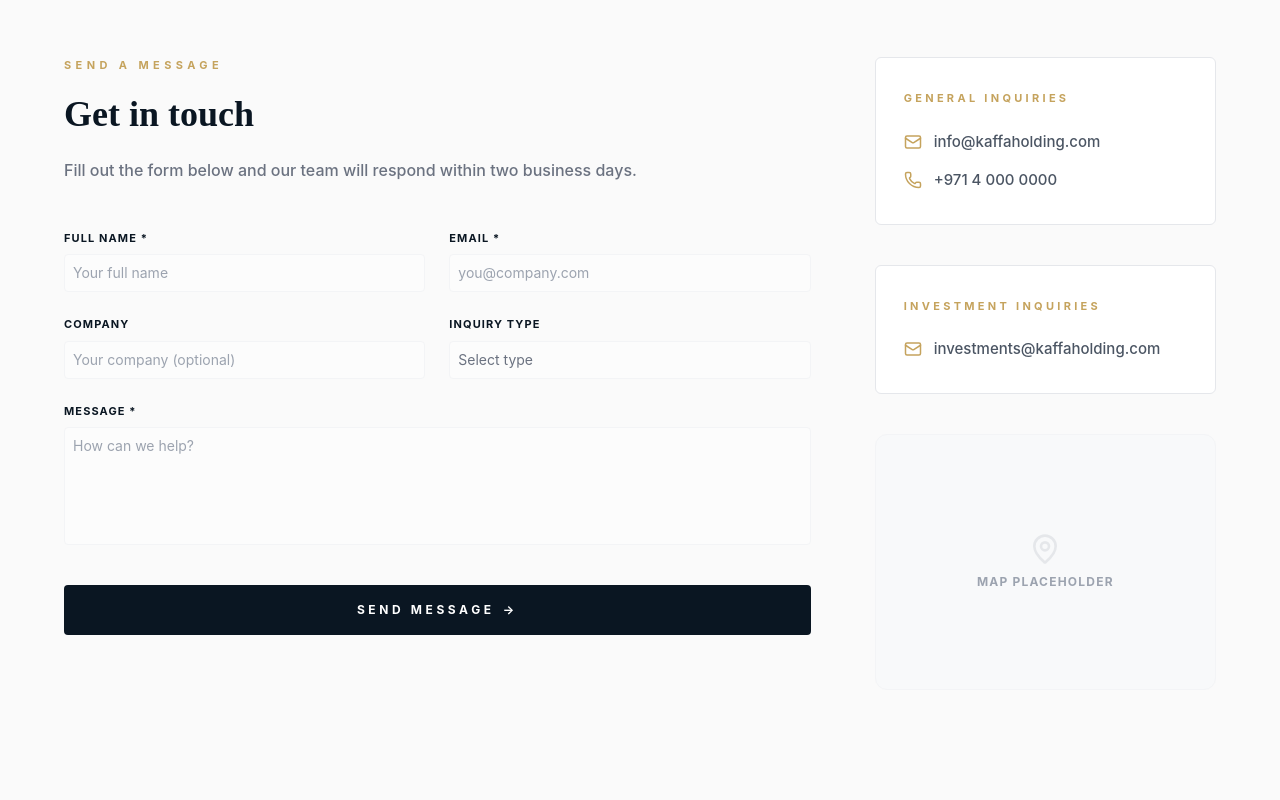
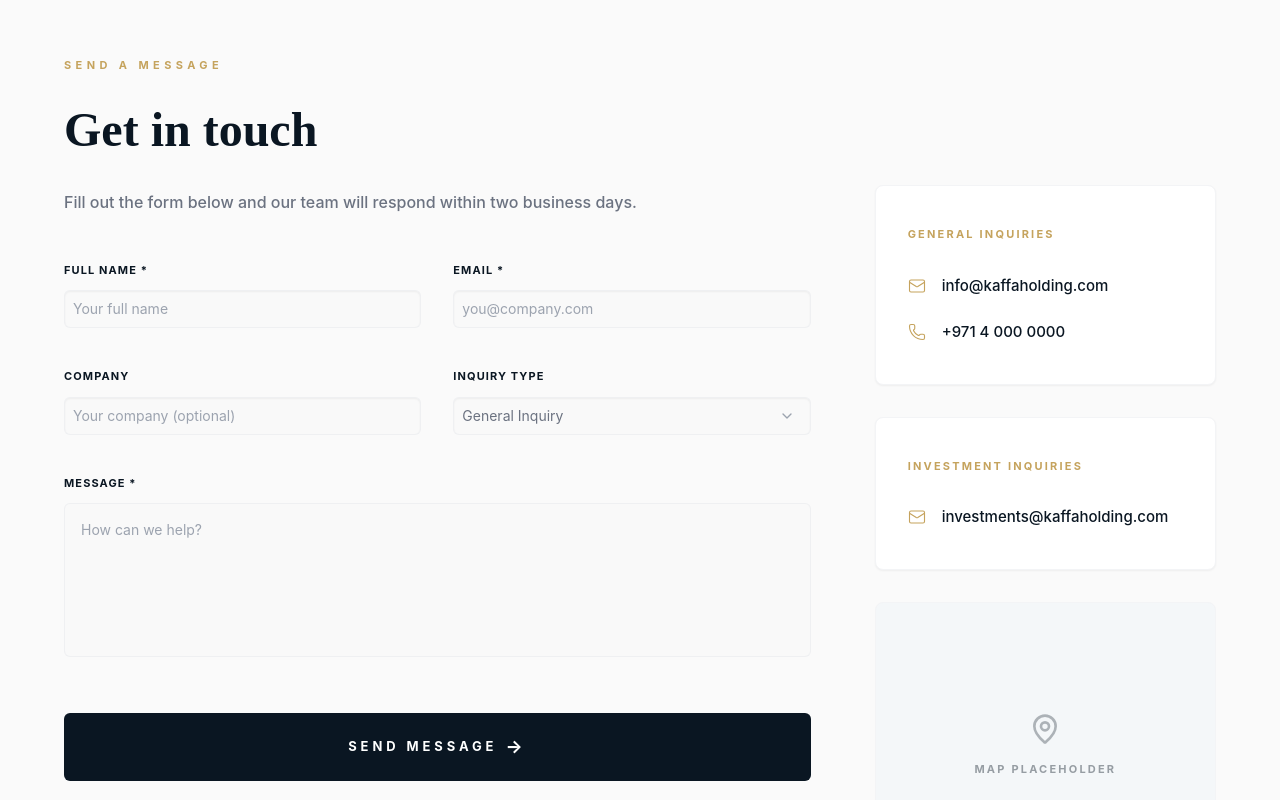
Before and after one commit to dawaisthename/kaffa_investment_holdings, a React (Vite) app: page /contact in a window 1280 px wide. Shown: the part 520-1320 px from the top of the page. Built offline with nearby package versions, Linux system fonts and the light colour scheme.

Commit message:
fix:made some simple changes

```diff
--- a/src/components/Contact/ContactForm.jsx
+++ b/src/components/Contact/ContactForm.jsx
@@ -1,4 +1,4 @@
-import { Mail, Phone, MapPin } from "lucide-react";
+import { Mail, Phone, MapPin, ChevronDown } from "lucide-react";
 
 export default function ContactForm() {
   return (
@@ -9,7 +9,7 @@ export default function ContactForm() {
           <span className="text-[#c5a35d] uppercase tracking-[0.4em] text-[11px] font-bold mb-5 block">
             Send a Message
           </span>
-          <h2 className="text-4xl font-serif text-[#0a1622] font-bold mb-6">
+          <h2 className="text-[48px] font-serif text-[#0a1622] font-bold mb-6">
             Get in touch
           </h2>
           <p className="text-gray-500 mb-12 font-medium">
@@ -17,103 +17,115 @@ export default function ContactForm() {
             business days.
           </p>
 
-          <form className="grid grid-cols-1 md:grid-cols-2 gap-6">
-            <div className="flex flex-col gap-2">
+          <form className="grid grid-cols-1 md:grid-cols-2 gap-x-8 gap-y-10">
+            {/* Input Wrapper Style for shadow and background */}
+            {[
+              {
+                label: "Full Name *",
+                placeholder: "Your full name",
+                type: "text",
+              },
+              {
+                label: "Email *",
+                placeholder: "you@company.com",
+                type: "email",
+              },
+              {
+                label: "Company",
+                placeholder: "Your company (optional)",
+                type: "text",
+              },
+            ].map((field, idx) => (
+              <div key={idx} className="flex flex-col gap-3">
+                <label className="text-[#0a1622] text-[11px] font-bold uppercase tracking-widest">
+                  {field.label}
+                </label>
+                <input
+                  type={field.type}
+                  placeholder={field.placeholder}
+                  className="bg-[#f9f9f9] border border-gray-200/50 p-2 rounded-md outline-none focus:border-[#c5a35d] focus:ring-1 focus:ring-[#c5a35d] transition-all text-sm shadow-[inset_0_1px_2px_rgba(0,0,0,0.05)]"
+                />
+              </div>
+            ))}
+
+            {/* Inquiry Type Select */}
+            <div className="flex flex-col gap-3">
               <label className="text-[#0a1622] text-[11px] font-bold uppercase tracking-widest">
-                Full Name *
-              </label>
-              <input
-                type="text"
-                placeholder="Your full name"
-                className="bg-[#fcfcfc] border border-gray-100 p-2 rounded outline-none focus:border-[#c5a35d] transition-all text-sm"
-              />
-            </div>
-            <div className="flex flex-col gap-2">
-              <label className="text-[#0a1622]  text-[11px] font-bold uppercase tracking-widest">
-                Email *
-              </label>
-              <input
-                type="email"
-                placeholder="you@company.com"
-                className="bg-[#fcfcfc] border border-gray-100 p-2 rounded outline-none focus:border-[#c5a35d] transition-all text-sm"
-              />
-            </div>
-            <div className="flex flex-col gap-2">
-              <label className="text-[#0a1622] text-[11px] font-bold uppercase tracking-widest">
-                Company
-              </label>
-              <input
-                type="text"
-                placeholder="Your company (optional)"
-                className="bg-[#fcfcfc] border border-gray-100 p-2 rounded outline-none focus:border-[#c5a35d] transition-all text-sm"
-              />
-            </div>
-            <div className="flex flex-col gap-2">
-              <label className="text-[#0a1622]  text-[11px] font-bold uppercase tracking-widest">
                 Inquiry Type
               </label>
-              <select className="bg-[#fcfcfc] border border-gray-100 p-2 rounded outline-none focus:border-[#c5a35d] transition-all text-sm text-gray-500 appearance-none">
-                <option>Select type</option>
-                <option>Investment</option>
-                <option>Partnership</option>
-                <option>Media</option>
-              </select>
+              <div className="relative">
+                <select className="w-full bg-[#f9f9f9] border border-gray-200/50 p-2 rounded-md outline-none focus:border-[#c5a35d] focus:ring-1 focus:ring-[#c5a35d] transition-all text-sm text-gray-500 appearance-none shadow-[inset_0_1px_2px_rgba(0,0,0,0.05)] cursor-pointer">
+                  <option>General Inquiry</option>
+                  <option>Investment Inquiry</option>
+                  <option>Partnership</option>
+                  <option>Media / Press</option>
+                  <option>Careers</option>
+                </select>
+                <ChevronDown
+                  size={16}
+                  className="absolute right-4 top-1/2 -translate-y-1/2 text-gray-400 pointer-events-none"
+                />
+              </div>
             </div>
-            <div className="md:col-span-2 flex flex-col gap-2">
-              <label className="text-[#0a1622] text-[11px] font-bold uppercase tracking-widest font-sans">
+
+            {/* Message Area */}
+            <div className="md:col-span-2 flex flex-col gap-3">
+              <label className="text-[#0a1622] text-[11px] font-bold uppercase tracking-widest">
                 Message *
               </label>
               <textarea
-                rows="5"
+                rows="6"
                 placeholder="How can we help?"
-                className="bg-[#fcfcfc] border border-gray-100 p-2 rounded outline-none focus:border-[#c5a35d] transition-all text-sm resize-none"
+                className="bg-[#f9f9f9] border border-gray-200/50 p-4 rounded-md outline-none focus:border-[#c5a35d] focus:ring-1 focus:ring-[#c5a35d] transition-all text-sm resize-none shadow-[inset_0_1px_2_rgba(0,0,0,0.05)]"
               ></textarea>
             </div>
-            <button className="md:col-span-2 bg-[#0a1622] text-white py-4 rounded font-bold text-[12px] uppercase tracking-[0.3em] hover:bg-[#162a3d] transition-all mt-4 flex items-center justify-center gap-2">
-              Send Message <span>→</span>
+
+            <button className="md:col-span-2 bg-[#0a1622] text-white py-5 rounded-md font-bold text-[13px] uppercase tracking-[0.3em] hover:bg-[#162a3d] transition-all mt-4 flex items-center justify-center gap-2">
+              Send Message <span className="text-lg">→</span>
             </button>
           </form>
         </div>
 
         {/* Right: Sidebar Info */}
-        <div className="flex flex-col gap-10">
-          <div className="bg-white py-8 px-7 border border-gray-200 rounded-md">
-            <h4 className="text-[11px] font-bold uppercase tracking-[0.3em] text-[#c5a35d] mb-6">
+        <div className="flex flex-col gap-8 pt-10 lg:pt-32">
+          <div className="bg-white py-10 px-8 border border-gray-100 rounded-lg shadow-sm">
+            <h4 className="text-[11px] font-bold uppercase tracking-[0.2em] text-[#c5a35d] mb-8">
               General Inquiries
             </h4>
-            <div className="space-y-4">
+            <div className="space-y-6">
               <a
                 href="mailto:info@kaffaholding.com"
-                className="flex items-center gap-3 text-gray-600 hover:text-[#0a1622] text-[15px] font-medium transition-colors"
+                className="flex items-center gap-4 text-[#0a1622] hover:text-[#c5a35d] text-[15px] font-medium transition-colors"
               >
-                <Mail size={18} className="text-[#c5a35d]" />{" "}
+                <Mail size={18} className="text-[#c5a35d]" strokeWidth={1.5} />
                 info@kaffaholding.com
               </a>
               <a
                 href="tel:+97140000000"
-                className="flex items-center gap-3 text-gray-600 hover:text-[#0a1622] text-[15px] font-medium transition-colors"
+                className="flex items-center gap-4 text-[#0a1622] hover:text-[#c5a35d] text-[15px] font-medium transition-colors"
               >
-                <Phone size={18} className="text-[#c5a35d]" /> +971 4 000 0000
+                <Phone size={18} className="text-[#c5a35d]" strokeWidth={1.5} />
+                +971 4 000 0000
               </a>
             </div>
           </div>
 
-          <div className="bg-white py-8 px-7 border border-gray-200 rounded-md">
-            <h4 className="text-[11px] font-bold uppercase tracking-[0.3em] text-[#c5a35d] mb-6">
+          <div className="bg-white py-10 px-8 border border-gray-100 rounded-lg shadow-sm">
+            <h4 className="text-[11px] font-bold uppercase tracking-[0.2em] text-[#c5a35d] mb-8">
               Investment Inquiries
             </h4>
             <a
               href="mailto:investments@kaffaholding.com"
-              className="flex items-center gap-3 text-gray-600 hover:text-[#0a1622] text-[15px] font-medium transition-colors"
+              className="flex items-center gap-4 text-[#0a1622] hover:text-[#c5a35d] text-[15px] font-medium transition-colors"
             >
-              <Mail size={18} className="text-[#c5a35d]" />{" "}
+              <Mail size={18} className="text-[#c5a35d]" strokeWidth={1.5} />
               investments@kaffaholding.com
             </a>
           </div>
 
-          <div className="bg-[#f8f9fa] rounded-xl h-64 flex flex-col items-center justify-center text-gray-400 border border-gray-100">
-            <MapPin size={32} className="mb-2 opacity-20" />
-            <span className="text-[12px] uppercase tracking-widest font-bold">
+          <div className="bg-[#f4f7f9] rounded-lg h-72 flex flex-col items-center justify-center text-gray-400 border border-gray-100">
+            <MapPin size={32} className="mb-4 opacity-30 text-[#0a1622]" />
+            <span className="text-[11px] uppercase tracking-[0.2em] font-bold text-[#0a1622]/40">
               Map placeholder
             </span>
           </div>
--- a/src/components/Home/CapitalDeployment.jsx
+++ b/src/components/Home/CapitalDeployment.jsx
@@ -18,7 +18,7 @@ const focusAreas = [
 
 export default function CapitalDeployment() {
   return (
-    <section className="bg-white py-24 px-8 md:px-16">
+    <section className="bg-[#FAFAFA] py-24 px-8 md:px-16">
       <div className="max-w-7xl mx-auto grid grid-cols-1 lg:grid-cols-2 gap-16 items-start">
         {/* Left Side: Investment Thesis List */}
         <div className="pt-4">
--- a/src/components/Home/Framework.jsx
+++ b/src/components/Home/Framework.jsx
@@ -20,7 +20,7 @@ const pillars = [
 
 export default function Framework() {
   return (
-    <section className="bg-white py-24 px-8 md:px-16">
+    <section className="bg-[#FAFAFA] py-24 px-8 md:px-16">
       <div className="max-w-7xl mx-auto">
         {/* Header Section - Matches proportions in Framework.png */}
         <div className="text-center mb-16 max-w-4xl mx-auto">
@@ -41,7 +41,7 @@ export default function Framework() {
           {pillars.map((pillar, i) => (
             <div
               key={i}
-              className="bg-white p-10 rounded-xl border border-gray-100/80 shadow-[0_10px_30px_-15px_rgba(0,0,0,0.05)] hover:shadow-[0_20px_40px_-15px_rgba(0,0,0,0.1)] transition-all duration-500 flex flex-col items-start text-left"
+              className="bg-white p-8 rounded-md border border-gray-200 shadow-[0_10px_30px_-15px_rgba(0,0,0,0.05)] hover:shadow-[0_20px_40px_-15px_rgba(0,0,0,0.1)] transition-all duration-500 flex flex-col items-start text-left"
             >
               {/* Icon Box - Subtle gray square from image */}
               <div className="mb-8 p-4 bg-[#f4f4f4] rounded-lg flex items-center justify-center">
--- a/src/components/Home/StatsBar.jsx
+++ b/src/components/Home/StatsBar.jsx
@@ -25,9 +25,9 @@ const stats = [
 
 export default function StatsBar() {
   return (
-    <section className="bg-white border-b-2 border-gray-200">
+    <section className="bg-white border-b  border-gray-200">
       <div className="max-w-7xl mx-auto px-8 md:px-16">
-        <div className="grid grid-cols-2 lg:grid-cols-4 divide-x-2 divide-gray-200">
+        <div className="grid grid-cols-2 lg:grid-cols-4 divide-x divide-gray-200">
           {stats.map((stat, index) => (
             <div
               key={index}
```
Also changed, not shown: src/components/Careers/SubmitApplication.jsx (+4 -4 lines).
